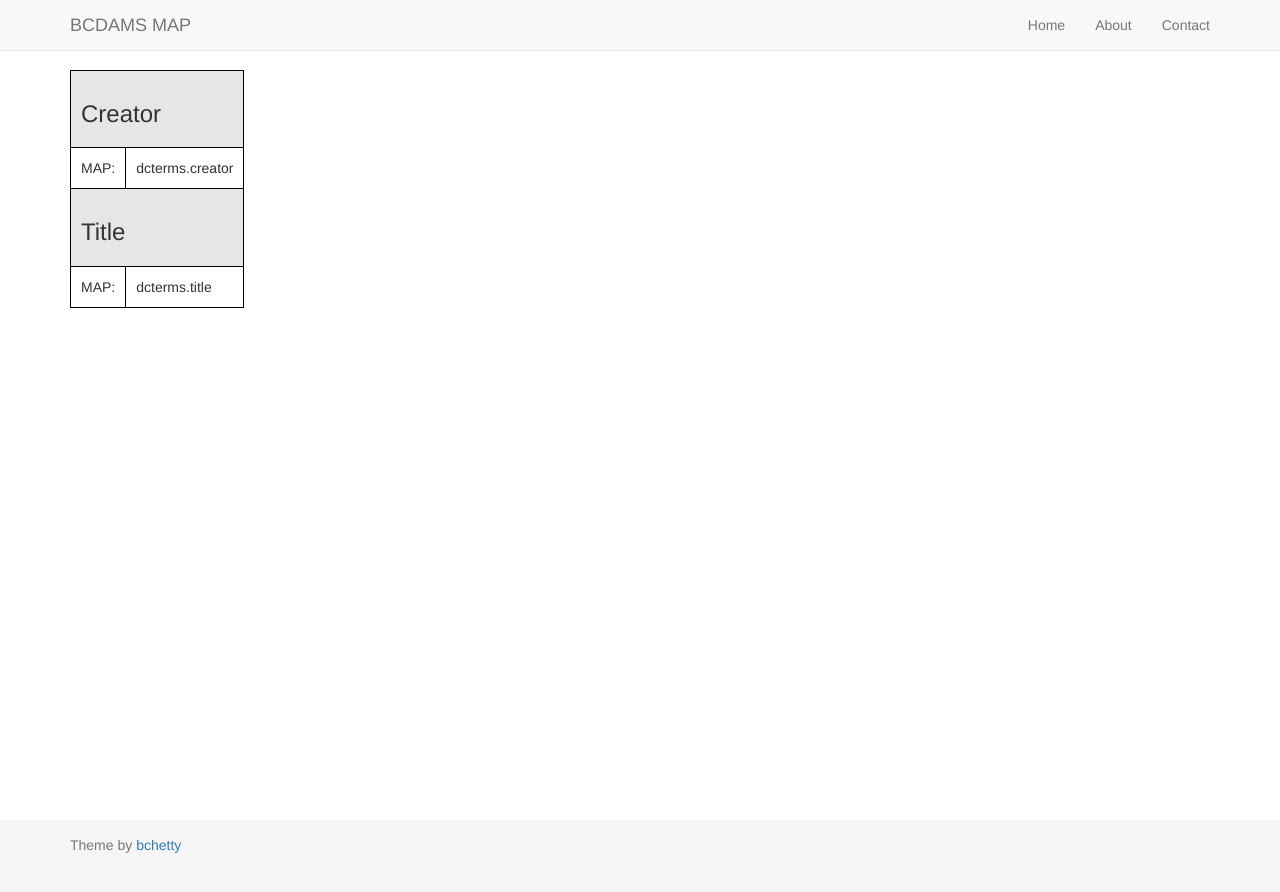
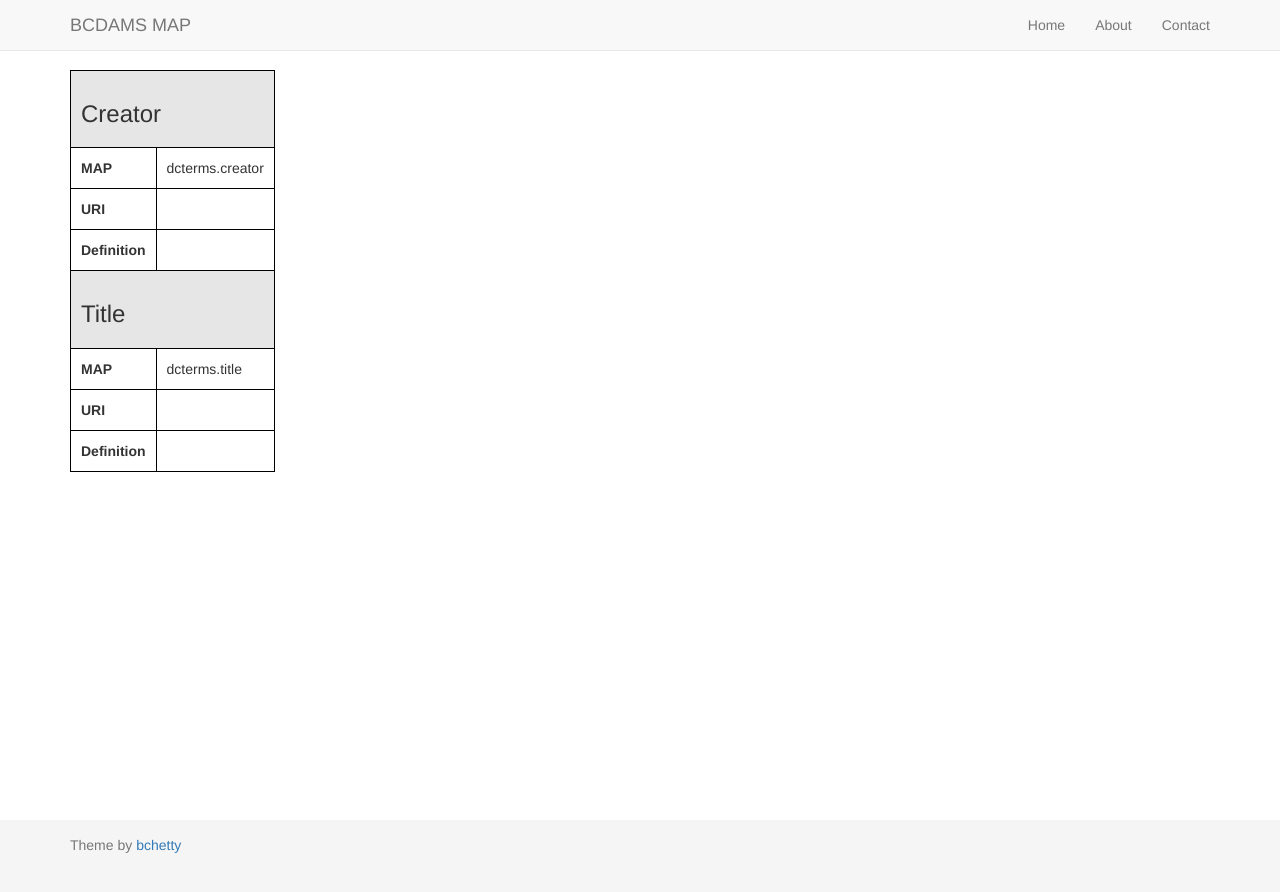
Before and after one commit to uhlibraries-digital/bcdams-map, a Jekyll site: the page built from index.html, in a window 1280 px wide. Shown: the top 892 px of the page. Built offline with Jekyll 4.4.1, drawn with Linux system fonts in a browser that asks for light colours; nearby versions of some CDN libraries; the list of posts is cut into pages by our own code.

Commit message:
add URI and Definition to preservation display

```diff
--- a/index.html
+++ b/index.html
@@ -9,24 +9,24 @@ layout: template1
     <th colspan="2"><h3 id="{{ element.label }}">{{ element.label }}</h3></th>
   </tr>
   <!-- <tr>
-    <td>URI:</td>
-    <td>
-      <a href="{{ element.uri }}">{{ element.uri }}</a>
-    </td>
-  </tr> -->
-  <!-- <tr>
     <td>Label:</td>
     <td>{{ element.label }}</td>
   </tr> -->
   <tr>
-    <td>MAP:</td>
+    <td><b>MAP</b></td>
     <td>{{ element.namespace }}.{{ element.element }}</td>
   </tr>
-  <!-- <tr>
-    <td>Comment:</td>
-    <td>{{ element.comment }}</td>
+  <tr>
+    <td><b>URI</b></td>
+    <td>
+      <a href="{{ element.uri }}">{{ element.uri }}</a>
+    </td>
   </tr>
-  {% if element.references %}
+  <tr>
+    <td><b>Definition</b></td>
+    <td>{{ element.definition }}</td>
+  </tr>
+  <!-- {% if element.references %}
     <tr>
       <td>References:</td>
       <td>{{ element.references }}</td>
```
